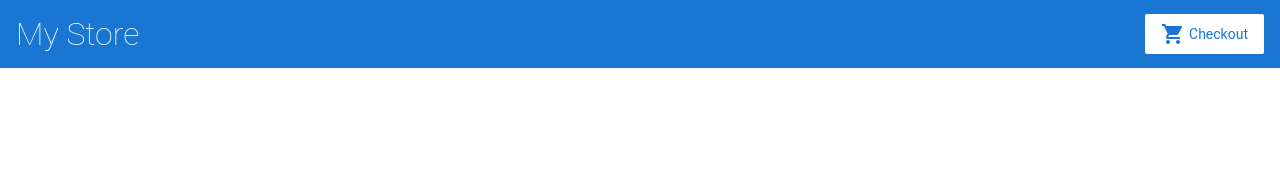
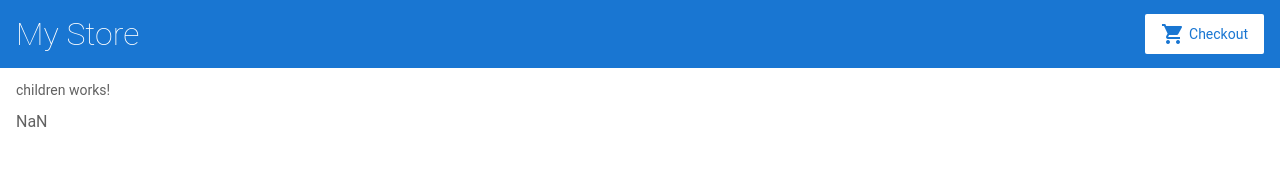
Before and after one commit to ambujtiwari3492/angular-8-getting-started-Ambuj, an Angular app: page /children in a window 1280 px wide. Before the commit this address led to /. Shown: the top 181 px of the page. Built offline with nearby package versions, Linux system fonts and the light colour scheme.

Commit message:
2 files modified

```diff
--- a/src/app/app.module.ts
+++ b/src/app/app.module.ts
@@ -15,6 +15,7 @@ import { ChildrenComponent } from './children/children.component';
     RouterModule.forRoot([
       { path: '', component: ProductListComponent },
       { path: 'children/:id', component: ChildrenComponent },
+      {path: 'children', component: ChildrenComponent}
     ]),
   ],
   declarations: [
--- a/src/app/children/children.component.html
+++ b/src/app/children/children.component.html
@@ -1 +1,2 @@
 <p>children works!</p>
+<div>{{this.id}}</div>
```
